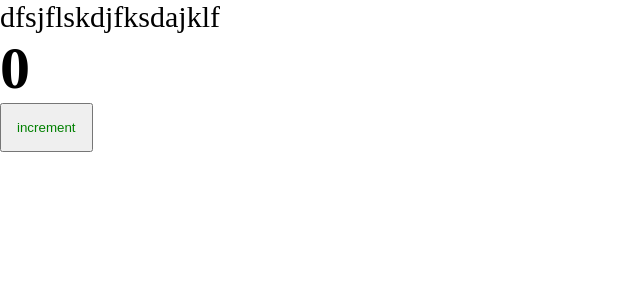
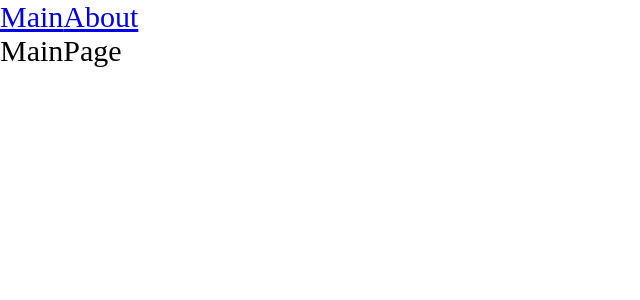
Before and after one commit to dmitriyyan/production-project, a React app: page / in a window 1280 px wide. Shown: the top 300 px of the page, without its empty margins (0-640 px from the left). Built offline with nearby package versions, Linux system fonts and the light colour scheme.

Commit message:
add react router

```diff
--- a/package.json
+++ b/package.json
@@ -15,6 +15,7 @@
     "@types/node": "^20.6.5",
     "@types/react": "^17.0.39",
     "@types/react-dom": "^17.0.11",
+    "@types/react-router-dom": "^5.3.3",
     "@types/webpack": "^5.28.2",
     "@types/webpack-dev-server": "^4.7.2",
     "css-loader": "^6.6.0",
@@ -33,6 +34,7 @@
   },
   "dependencies": {
     "react": "^17.0.2",
-    "react-dom": "^17.0.2"
+    "react-dom": "^17.0.2",
+    "react-router-dom": "^6.2.1"
   }
 }
--- a/src/App.tsx
+++ b/src/App.tsx
@@ -1,11 +1,21 @@
-import { Counter } from './components/Counter'
+import { Link, Route, Routes } from 'react-router-dom'
+
+import { AboutPageLazy } from './pages/AboutPage/AboutPage.lazy'
+import { MainPageLazy } from './pages/MainPage/MainPage.lazy'
 import './index.scss'
+import { Suspense } from 'react'
 
 export const App = () => {
   return (
     <div className='app'>
-      dfsjflskdjfksdajklf
-      <Counter/>
+      <Link to="/">Main</Link>
+      <Link to="/about">About</Link>
+      <Suspense fallback={<div>Loading...</div>}>
+        <Routes>
+          <Route path='/about' element={<AboutPageLazy/>}/>
+          <Route path='/' element={<MainPageLazy/>} />
+        </Routes>
+      </Suspense>
     </div>
   )
 }
--- a/src/index.tsx
+++ b/src/index.tsx
@@ -1,5 +1,11 @@
 import { render } from 'react-dom';
+import { BrowserRouter } from 'react-router-dom';
 
 import { App } from './App';
 
-render(<App/>, document.getElementById('root'));
+render(
+  <BrowserRouter>
+    <App />
+  </BrowserRouter>,
+  document.getElementById('root')
+);
--- /dev/null
+++ b/src/pages/AboutPage/AboutPage.lazy.tsx
@@ -0,0 +1,3 @@
+import { lazy } from 'react';
+
+export const AboutPageLazy = lazy(() => import('./AboutPage'));
--- /dev/null
+++ b/src/pages/AboutPage/AboutPage.tsx
@@ -0,0 +1,7 @@
+const AboutPage = () => {
+  return (
+    <div>AboutPage</div>
+  )
+}
+
+export default AboutPage
--- /dev/null
+++ b/src/pages/MainPage/MainPage.lazy.tsx
@@ -0,0 +1,3 @@
+import { lazy } from 'react';
+
+export const MainPageLazy = lazy(() => import('./MainPage'));
--- /dev/null
+++ b/src/pages/MainPage/MainPage.tsx
@@ -0,0 +1,7 @@
+const MainPage = () => {
+  return (
+    <div>MainPage</div>
+  )
+}
+
+export default MainPage
```
Also changed, not shown: 2 other files (tests, documents, lock files or other folders).
